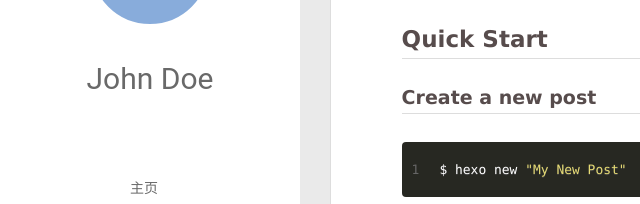
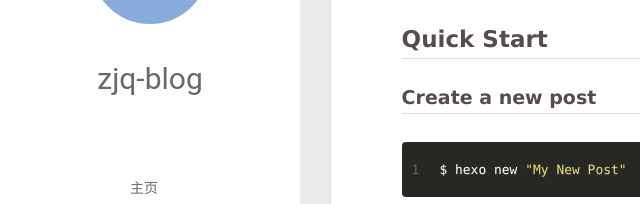
Before and after one commit to zjq-coder/zjq-coder.github.io, a plain HTML site: page index.html in a window 1280 px wide. Shown: the part 211-415 px from the top of the page, 0-640 px from the left. Drawn offline with Linux system fonts and the light colour scheme; no server answers.

Commit message:
Site updated: 2017-05-13 20:29:46

```diff
--- a/index.html
+++ b/index.html
@@ -6,7 +6,7 @@
   <meta name="renderer" content="webkit">
   <meta http-equiv="X-UA-Compatible" content="IE=edge" >
   <link rel="dns-prefetch" href="http://yoursite.com">
-  <title>Hexo</title>
+  <title>zjq-blog</title>
   <meta name="viewport" content="width=device-width, initial-scale=1, maximum-scale=1">
   <meta property="og:type" content="website">
 <meta property="og:title" content="Hexo">
@@ -45,7 +45,7 @@
 			<img src="null" class="js-avatar">
 		</a>
 		<hgroup>
-		  <h1 class="header-author"><a href="/">John Doe</a></h1>
+		  <h1 class="header-author"><a href="/">zjq-blog</a></h1>
 		</hgroup>
 
 
```
